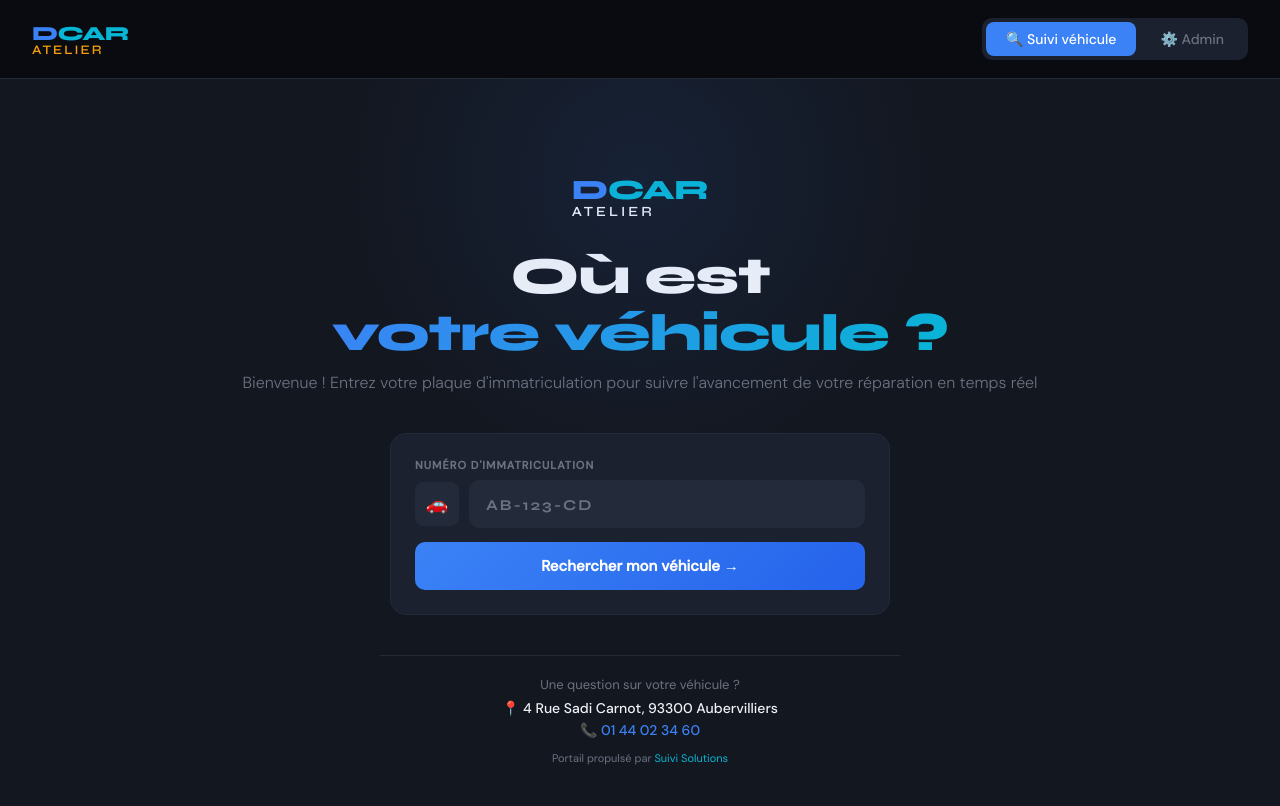
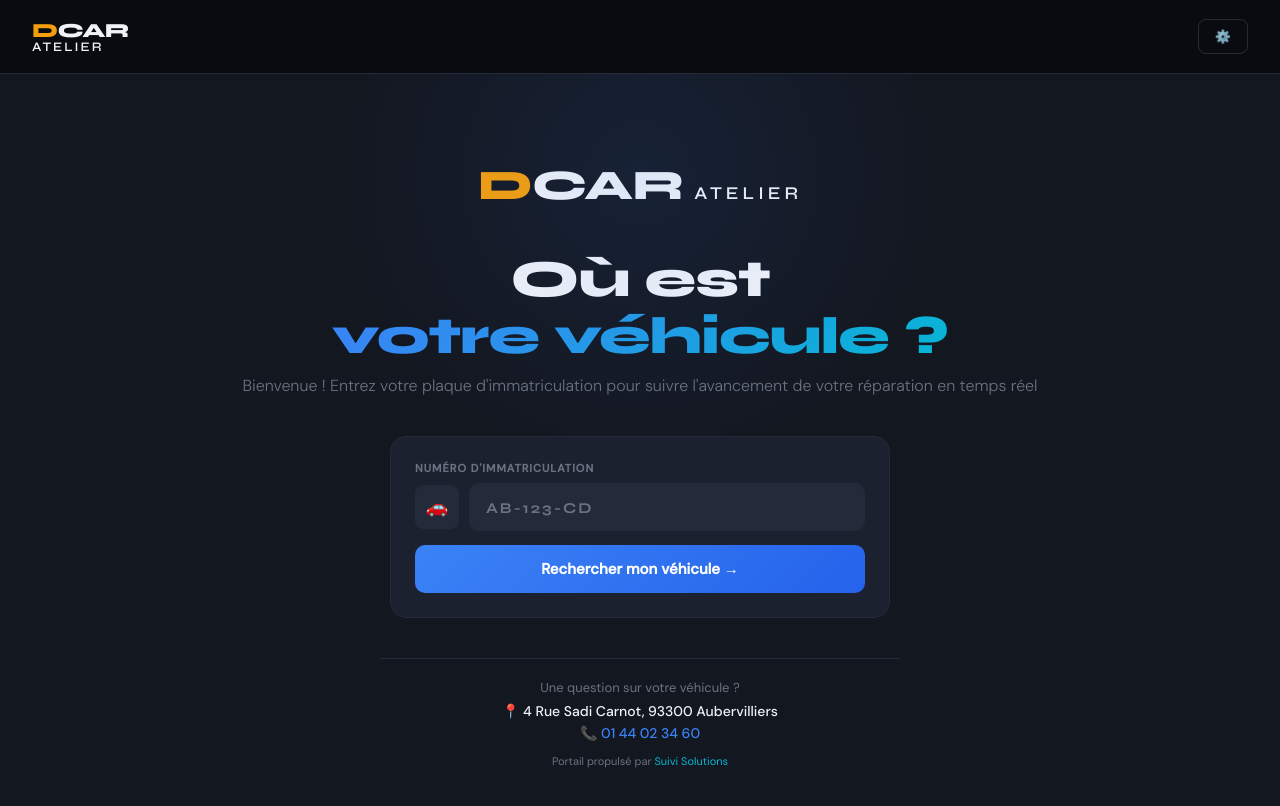
Before and after one commit to YOUNES-CLOUDIIII/DCAR-ATELIER, a website: page index.html in a window 1280 px wide. Both pictures are taken after a click on the button "🔍 Suivi véhicule". Drawn offline with Linux system fonts and the light colour scheme.

Commit message:
index.html

```diff
--- a/index.html
+++ b/index.html
@@ -18,7 +18,7 @@ body{font-family:'DM Sans',sans-serif;background:var(--bg);color:var(--text);min
 /* NAV */
 nav{display:flex;align-items:center;justify-content:space-between;padding:18px 32px;border-bottom:1px solid var(--border);background:rgba(10,12,16,0.97);backdrop-filter:blur(12px);position:sticky;top:0;z-index:100;}
 .logo{font-family:'Syne',sans-serif;font-weight:800;font-size:20px;letter-spacing:-0.5px;}
-.logo .d{color:#3b82f6;} .logo .car{color:#06b6d4;} .logo .atelier{color:var(--gold);font-size:13px;font-weight:600;letter-spacing:2px;display:block;margin-top:-4px;}
+.logo .d{color:#f59e0b;} .logo .car{color:#f0f2f7;} .logo .atelier{color:#f0f2f7;font-size:13px;font-weight:600;letter-spacing:2px;display:block;margin-top:-4px;}
 .nav-tabs{display:flex;gap:4px;background:var(--surface);border-radius:10px;padding:4px;}
 .nav-tab{padding:8px 20px;border-radius:8px;border:none;background:transparent;color:var(--muted);font-family:'DM Sans',sans-serif;font-size:14px;font-weight:500;cursor:pointer;transition:all .2s;}
 .nav-tab.active{background:var(--accent);color:white;}
@@ -205,24 +205,31 @@ nav{display:flex;align-items:center;justify-content:space-between;padding:18px 3
 </head>
 <body>
 
-<nav>
+<nav id="main-nav">
   <div class="logo">
     <span><span class="d">D</span><span class="car">CAR</span></span>
     <span class="atelier">ATELIER</span>
   </div>
-  <div class="nav-tabs">
+  <div class="nav-tabs" id="nav-tabs-admin">
     <button class="nav-tab active" onclick="switchView('client',this)">🔍 Suivi véhicule</button>
     <button class="nav-tab" onclick="switchView('admin',this)">⚙️ Admin</button>
+  </div>
+  <div id="nav-admin-btn" style="display:none;">
+    <button onclick="switchView('admin', document.querySelectorAll('.nav-tab')[1])"
+      style="background:transparent;border:1px solid var(--border);border-radius:8px;padding:8px 16px;
+      color:var(--muted);font-family:'DM Sans',sans-serif;font-size:13px;cursor:pointer;">
+      ⚙️
+    </button>
   </div>
 </nav>
 
 <!-- ══════════ CLIENT VIEW ══════════ -->
 <div id="view-client" class="view active">
   <div class="client-hero">
-    <div style="margin-bottom:24px;">
-      <div style="font-family:'Syne',sans-serif;font-size:28px;font-weight:800;letter-spacing:-0.5px;margin-bottom:4px;">
-        <span style="color:#3b82f6;">D</span><span style="color:#06b6d4;">CAR</span>
-        <span style="color:#f0f2f7;font-size:14px;font-weight:600;letter-spacing:3px;display:block;margin-top:-4px;">ATELIER</span>
+    <div style="margin-bottom:40px;">
+      <div style="font-family:'Syne',sans-serif;font-weight:800;letter-spacing:-0.5px;text-align:center;">
+        <span style="font-size:42px;color:#f59e0b;">D</span><span style="font-size:42px;color:#f0f2f7;">CAR</span>
+        <span style="font-size:18px;color:#f0f2f7;font-weight:600;letter-spacing:4px;margin-left:6px;">ATELIER</span>
       </div>
     </div>
     <div class="client-title">Où est<br><span>votre véhicule ?</span></div>
@@ -427,12 +434,17 @@ function switchView(v, btn) {
   document.querySelectorAll('.view').forEach(el=>el.classList.remove('active'));
   document.querySelectorAll('.nav-tab').forEach(el=>el.classList.remove('active'));
   document.getElementById('view-'+v).classList.add('active');
-  btn.classList.add('active');
+  if(btn) btn.classList.add('active');
   if(v==='admin') {
+    document.getElementById('nav-tabs-admin').style.display = 'none';
+    document.getElementById('nav-admin-btn').style.display = 'flex';
     document.getElementById('pin-screen').style.display = 'flex';
     document.getElementById('admin-content').style.display = 'none';
     document.getElementById('pin-input').value = '';
     document.getElementById('pin-error').style.display = 'none';
+  } else {
+    document.getElementById('nav-tabs-admin').style.display = 'none';
+    document.getElementById('nav-admin-btn').style.display = 'flex';
   }
 }
 
```
